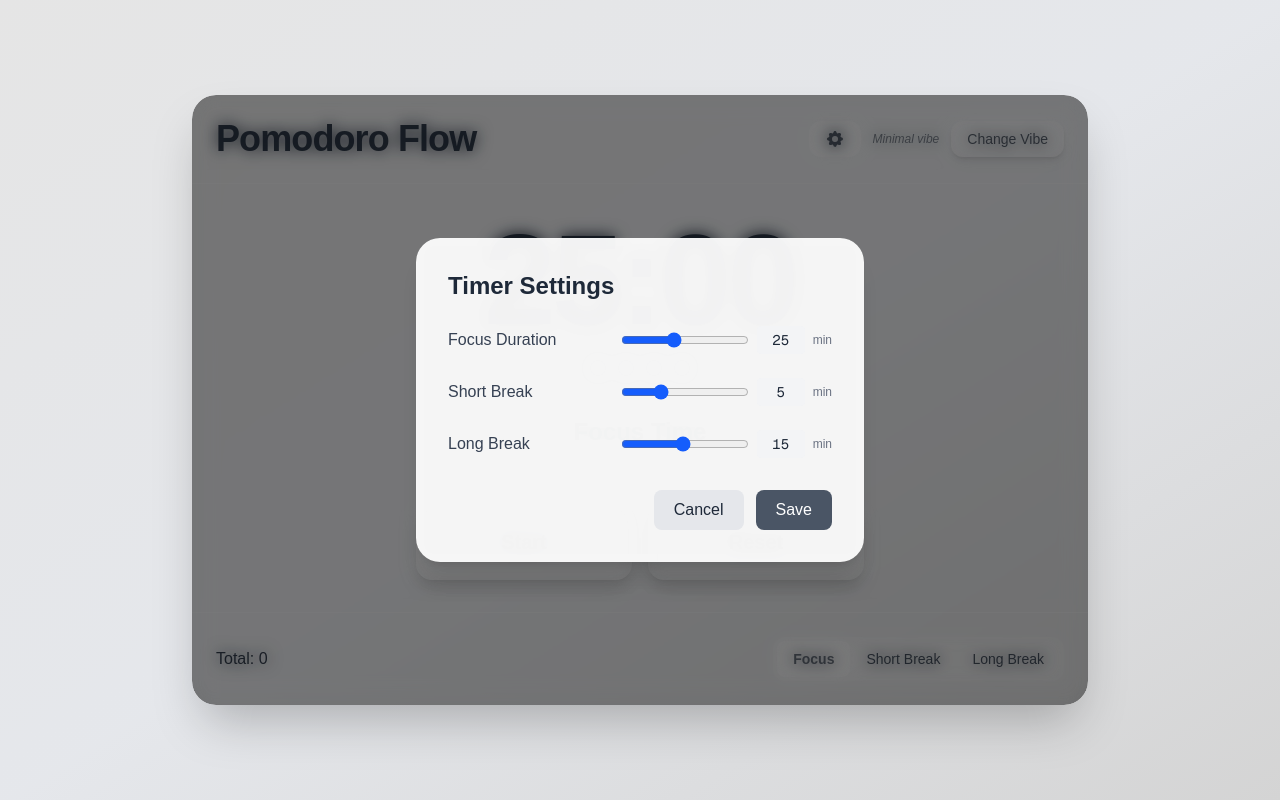
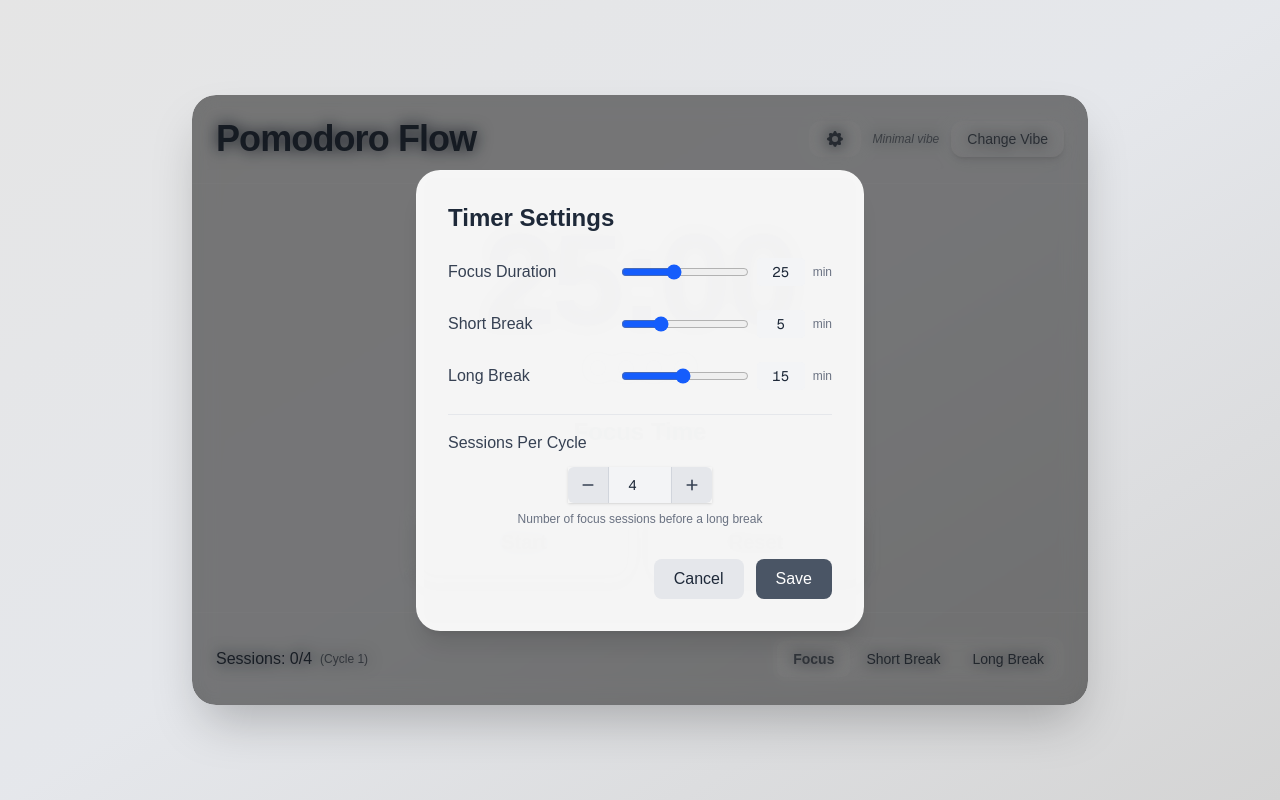
Before and after one commit to annjose/pomodoro-flow, a Next.js app: page / in a window 1280 px wide. Both pictures are taken after a click on the button "Customize timer durations". Built offline with nearby package versions, Linux system fonts and the light colour scheme.

Commit message:
Made the number of sessions (currently 4) configurable. Configuration is in the Settings modal.

```diff
--- a/src/app/PomodoroFlow.tsx
+++ b/src/app/PomodoroFlow.tsx
@@ -8,6 +8,7 @@ interface TimerSettings {
     pomodoro: number;
     shortBreak: number;
     longBreak: number;
+    sessionsPerCycle: number;
 }
 
 const PomodoroFlow = () => {
@@ -19,6 +20,7 @@ const PomodoroFlow = () => {
         pomodoro: 25,
         shortBreak: 5,
         longBreak: 15,
+        sessionsPerCycle: 4,
     });
 
     // Show settings modal
@@ -53,6 +55,7 @@ const PomodoroFlow = () => {
         pomodoro: isDebugMode ? 0.5 : customSettings.pomodoro, // 30 seconds in debug mode
         shortBreak: isDebugMode ? 1/6 : customSettings.shortBreak, // 10 seconds in debug mode
         longBreak: isDebugMode ? 0.25 : customSettings.longBreak, // 15 seconds in debug mode
+        sessionsPerCycle: customSettings.sessionsPerCycle,
     };
 
     const [mode, setMode] = useState<TimerMode>("pomodoro");
@@ -101,8 +104,8 @@ const PomodoroFlow = () => {
                     });
                 }
 
-                // After 4 pomodoros, take a long break
-                if ((completedPomodoros + 1) % 4 === 0) {
+                // After n pomodoros, take a long break
+                if ((completedPomodoros + 1) % timerSettings.sessionsPerCycle === 0) {
                     setMode("longBreak");
                     setTimeLeft(timerSettings.longBreak * 60);
                 } else {
@@ -306,11 +309,11 @@ const PomodoroFlow = () => {
                             {formatTime()}
                         </div>
                         <div className="flex gap-3 justify-center mb-8">
-                            {[...Array(4)].map((_, i) => (
+                            {[...Array(timerSettings.sessionsPerCycle)].map((_, i) => (
                                 <div
                                     key={i}
                                     className={`w-4 h-4 rounded-full border ${
-                                        i < completedPomodoros % 4
+                                        i < completedPomodoros % timerSettings.sessionsPerCycle
                                             ? theme === "minimal"
                                                 ? "bg-gray-600 border-gray-700"
                                                 : "bg-white border-white/50"
@@ -345,8 +348,9 @@ const PomodoroFlow = () => {
 
                 {/* Footer */}
                 <div className="p-6 border-t border-white/20 flex justify-between items-center">
-                    <div className="flex items-center gap-3">
-                        <span className="font-medium">Total: {completedPomodoros}</span>
+                    <div className="flex items-center gap-2">
+                        <span className="font-medium">Sessions: {completedPomodoros % timerSettings.sessionsPerCycle}/{timerSettings.sessionsPerCycle}</span>
+                        <span className="text-xs opacity-70">(Cycle {Math.floor(completedPomodoros / timerSettings.sessionsPerCycle) + 1})</span>
                     </div>
                     <div className="flex bg-white/10 rounded-xl p-1">
                         <button
@@ -469,6 +473,57 @@ const PomodoroFlow = () => {
                                         </div>
                                     </div>
                                 </div>
+
+                                <div className="timer-setting border-t border-gray-200 dark:border-gray-700 pt-4">
+                                    <div className="flex flex-col mb-2">
+                                        <label className="text-gray-700 dark:text-gray-300 text-base font-medium mb-3">
+                                            Sessions Per Cycle
+                                        </label>
+                                        <div className="flex items-center justify-center">
+                                            <div className="flex shadow-sm">
+                                                <button
+                                                    onClick={() => setCustomSettings({
+                                                        ...customSettings,
+                                                        sessionsPerCycle: Math.max(1, customSettings.sessionsPerCycle - 1)
+                                                    })}
+                                                    className="bg-gray-200 dark:bg-gray-700 hover:bg-gray-300 dark:hover:bg-gray-600 px-3 py-2 rounded-l-md text-gray-700 dark:text-gray-200"
+                                                >
+                                                    <svg xmlns="http://www.w3.org/2000/svg" className="h-4 w-4" viewBox="0 0 20 20" fill="currentColor">
+                                                        <path fillRule="evenodd" d="M3 10a1 1 0 011-1h12a1 1 0 110 2H4a1 1 0 01-1-1z" clipRule="evenodd" />
+                                                    </svg>
+                                                </button>
+                                                <input
+                                                    type="number"
+                                                    min="1"
+                                                    max="8"
+                                                    value={customSettings.sessionsPerCycle}
+                                                    onChange={(e) => {
+                                                        const value = parseInt(e.target.value);
+                                                        if (value >= 1 && value <= 8) {
+                                                            setCustomSettings({
+                                                                ...customSettings,
+                                                                sessionsPerCycle: value
+                                                            });
+                                                        }
+                                                    }}
+                                                    className="w-16 text-center font-mono rounded-none bg-gray-100 dark:bg-gray-700 border-x border-gray-300 dark:border-gray-600 py-2 text-sm text-gray-800 dark:text-white"
+                                                />
+                                                <button
+                                                    onClick={() => setCustomSettings({
+                                                        ...customSettings,
+                                                        sessionsPerCycle: Math.min(8, customSettings.sessionsPerCycle + 1)
+                                                    })}
+                                                    className="bg-gray-200 dark:bg-gray-700 hover:bg-gray-300 dark:hover:bg-gray-600 px-3 py-2 rounded-r-md text-gray-700 dark:text-gray-200"
+                                                >
+                                                    <svg xmlns="http://www.w3.org/2000/svg" className="h-4 w-4" viewBox="0 0 20 20" fill="currentColor">
+                                                        <path fillRule="evenodd" d="M10 3a1 1 0 011 1v5h5a1 1 0 110 2h-5v5a1 1 0 11-2 0v-5H4a1 1 0 110-2h5V4a1 1 0 011-1z" clipRule="evenodd" />
+                                                    </svg>
+                                                </button>
+                                            </div>
+                                        </div>
+                                        <p className="text-xs text-gray-500 dark:text-gray-400 text-center mt-2">Number of focus sessions before a long break</p>
+                                    </div>
+                                </div>
                             </div>
 
                             <div className="mt-8 flex justify-end space-x-3">
```
